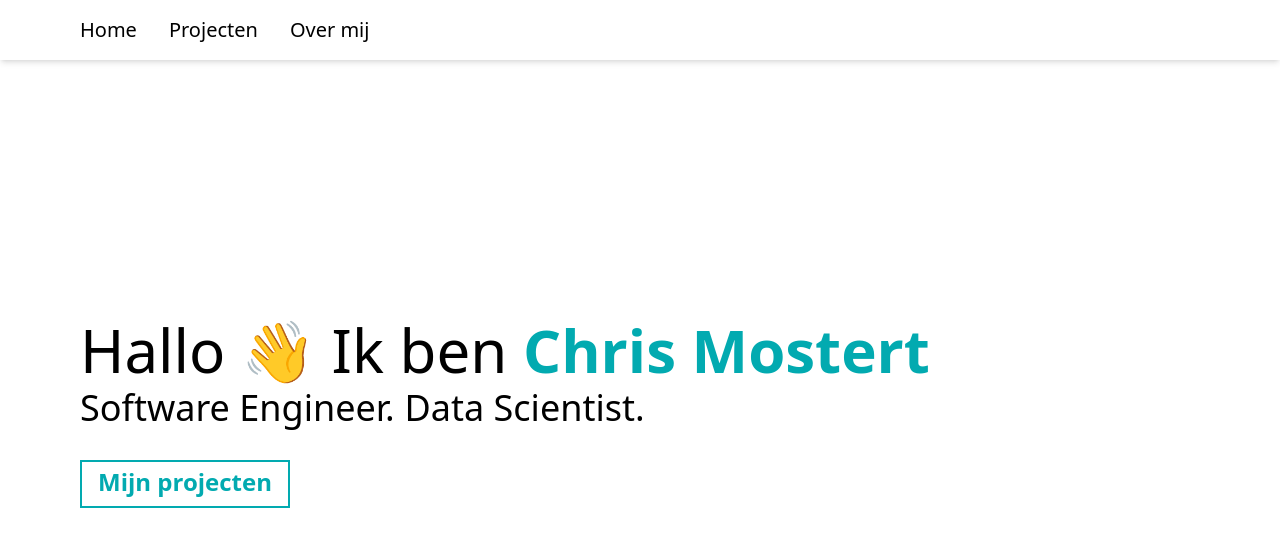
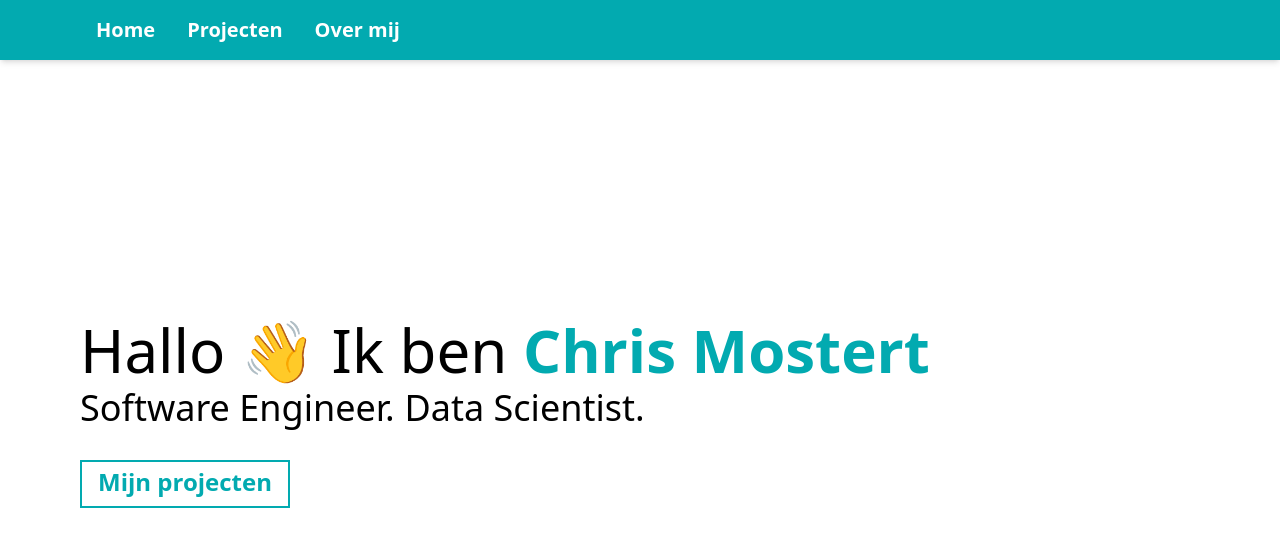
Before and after one commit to chrismostert/chrismostert.nl, a SvelteKit app: page / in a window 1280 px wide. Shown: the top 546 px of the page. Built offline with nearby package versions, Linux system fonts and the light colour scheme.

Commit message:
SImplify projects page data loading

```diff
--- a/src/routes/+layout.svelte
+++ b/src/routes/+layout.svelte
@@ -4,12 +4,24 @@
 </script>
 
 <div class="h-[100dvh] flex flex-col">
-	<header class="py-4 shadow-md">
+	<header class="shadow-md bg-accent">
 		<div class="max-w-6xl mx-auto px-4">
-			<nav class="flex gap-x-8 flex-wrap">
-				<a href="/" class="text-xl transition-all hover:underline   bg-white rounded-b-lg">Home</a>
-				<a href="/projects" class="text-xl hover:underline  bg-white  rounded-b-lg">Projecten</a>
-				<a href="/about" class="text-xl hover:underline  bg-white  rounded-b-lg">Over mij</a>
+			<nav class="flex flex-wrap">
+				<a
+					href="/"
+					class="text-xl transition-colors text-white font-semibold p-4 hover:bg-accentlight"
+					>Home</a
+				>
+				<a
+					href="/projects"
+					class="text-xl transition-colors text-white font-semibold p-4 hover:bg-accentlight"
+					>Projecten</a
+				>
+				<a
+					href="/about"
+					class="text-xl transition-colors text-white font-semibold p-4 hover:bg-accentlight"
+					>Over mij</a
+				>
 			</nav>
 		</div>
 	</header>
--- a/src/routes/api/projects/+server.js
+++ /dev/null
@@ -1,27 +0,0 @@
-import { json } from '@sveltejs/kit';
-
-async function get_projects() {
-	let projects = [];
-	const paths = import.meta.glob('/src/lib/projects/*.md', { eager: true });
-
-	for (const path in paths) {
-		const file = paths[path];
-		const slug = path.split('/').at(-1)?.replace('.md', '');
-
-		if (file && typeof file === 'object' && 'metadata' in file && slug) {
-			const metadata = file.metadata;
-			const project = {
-				...metadata,
-				slug
-			};
-			projects.push(project);
-		}
-	}
-
-	return projects;
-}
-
-export async function GET() {
-	const projects = await get_projects();
-	return json(projects);
-}
--- a/src/routes/projects/+page.js
+++ b/src/routes/projects/+page.js
@@ -1,23 +1,31 @@
-export async function load({ fetch }) {
-	// Fetch projects which can be loaded using API
-	const response = await fetch('api/projects');
-	let projects = await response.json();
+export async function load() {
+	// Fetch projects which are markdown files preprocessed by mdsvex
+	const projects = import.meta.glob('../../lib/projects/*.md', {
+		eager: true
+	});
 
-	// To use query param for image import (see https://github.com/JonasKruckenberg/imagetools/issues/5)
+	// Fetch project images.
+	// Uses the query param for image import (see https://github.com/JonasKruckenberg/imagetools/issues/5)
+	// for lazy loading using svelte-img
 	const images = import.meta.glob('../../lib/images/projects/*.jpg', {
 		eager: true,
 		query: { run: 'yes' }
 	});
 
-	for (let project in projects) {
+	for (let path in projects) {
+		const project = { ...projects[path]?.metadata };
+		const slug = path.split('/').at(-1)?.replace('.md', '');
+
 		// Use dynamic vite import + mdsvex preprocess to return svelte renderable component
-		let description = await import(`../../lib/projects/${projects[project].slug}.md`);
-		projects[project].description = description.default;
+		let description = await import(`../../lib/projects/${slug}.md`);
+		project.description = description?.default;
 
 		// Set resolved image path, as processed by svelte-img
-		projects[project].img =
-			images[`../../lib/images/projects/${projects[project].slug}.jpg`]?.default;
+		project.img = images[`../../lib/images/projects/${slug}.jpg`]?.default;
+
+		// Set the processed project for rendering
+		projects[path] = project;
 	}
 
-	return { projects };
+	return { projects: Object.values(projects) };
 }
--- a/tailwind.config.cjs
+++ b/tailwind.config.cjs
@@ -4,7 +4,8 @@ module.exports = {
 	theme: {
 		extend: {
 			colors: {
-				accent: '#02aab0'
+				accent: '#02aab0',
+				accentlight: '#02b3ba'
 			},
 			keyframes: {
 				fadein: {
```
